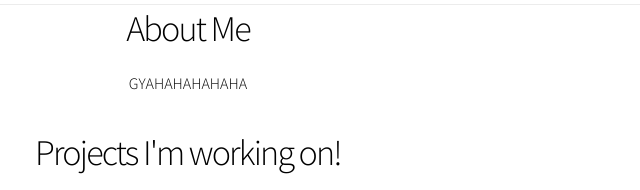
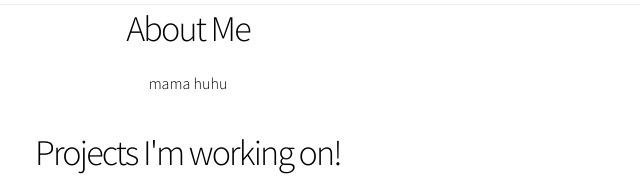
Before and after one commit to Thioid/thioid.github.io, a plain HTML site: page index.html in a window 1280 px wide. Shown: the part 796-986 px from the top of the page, 452-1092 px from the left. Drawn offline with Linux system fonts and the light colour scheme.

Commit message:
Add files via upload

```diff
--- a/index.html
+++ b/index.html
@@ -29,7 +29,7 @@
 				<section class="wrapper style1 align-center">
 					<div class="inner">
 						<h2>About Me</h2>
-						<p>GYAHAHAHAHAHA</p>
+						<p>mama huhu</p>
 					</div>
 
 				<!-- Project Title -->
```
